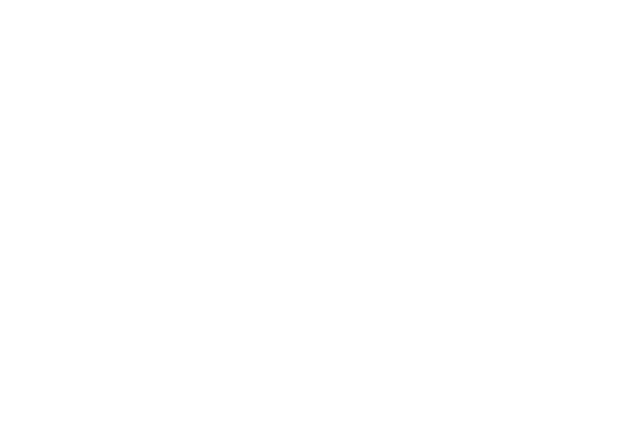
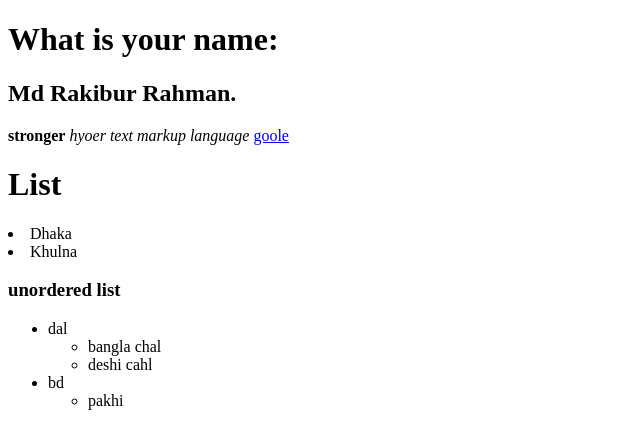
Before and after one commit to vatiza/CompleteWebDevelopment, a plain HTML site: page modules1/img.html in a window 1280 px wide. Shown: the whole page, without its empty margins (0-640 px from the left). Drawn offline with Linux system fonts and the light colour scheme.

Commit message:
Update img.html

```diff
--- a/modules1/img.html
+++ b/modules1/img.html
@@ -9,10 +9,30 @@
 </head>
 
 <body>
+    <h1>What is your name:</h1>
+    <h2>Md Rakibur Rahman.</h2>
+    <strong>stronger</strong>
+    <em>hyoer text markup language</em>
+    <a href="https://github.com/?ref=github.co" target="_blank">goole </a>
+    <h1>List</h1>
+    <li>Dhaka</li>
+    <li>Khulna</li>
+    <h3>unordered list</h3>
+    <ul>
+        <li>dal
+            <ul>
+                <li>bangla chal</li>
+                <li>deshi cahl</li>
+            </ul>
 
+        </li>
+        <li>bd
+            <ul>
+                <li>pakhi</li>
 
-
-
+            </ul>
+        </li>
+    </ul>
 
 
 </body>
```
